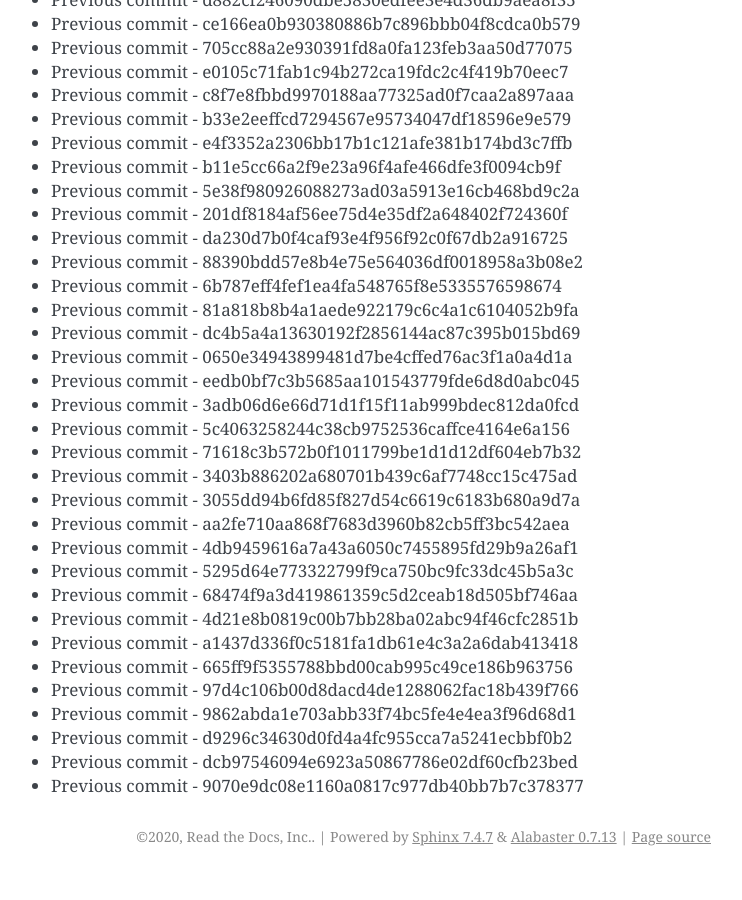
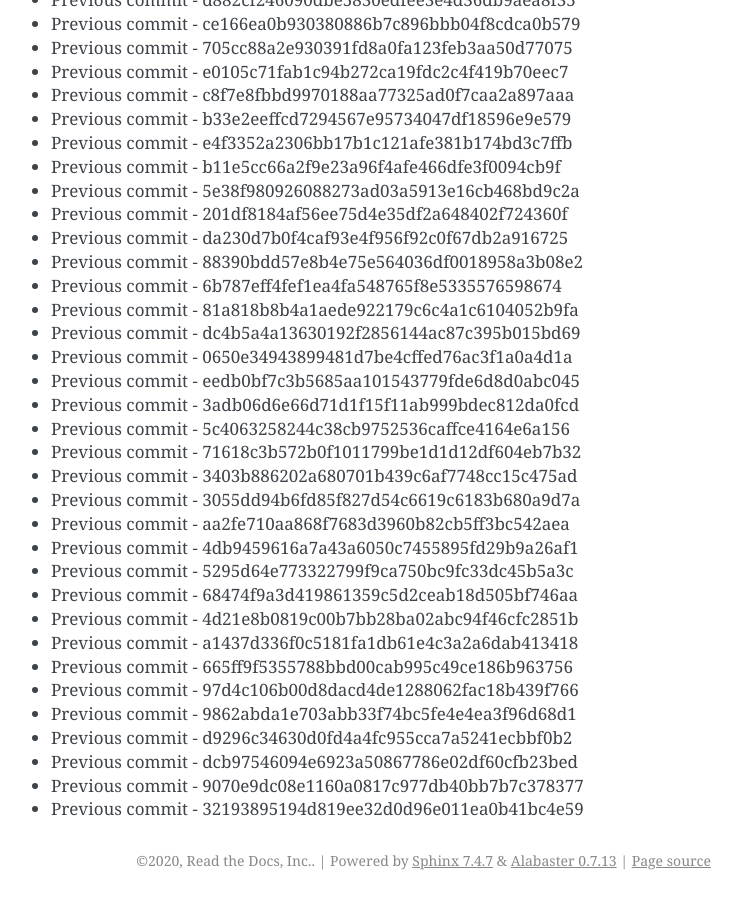
Before and after one commit to readthedocs/rtd-git-stresstest, a Sphinx documentation site: the page built from docs/updates.rst, in a window 1280 px wide and 900 px high, scrolled down 85158 px. Shown: the whole window, without its empty margins (399-1141 px from the left). Built offline with Sphinx 7.4.7, drawn with Linux system fonts in a browser that asks for light colours; before the commit the page ends 86034 px from its top, so only the background shows below that.

Commit message:
Generating commit from previous: 32193895194d819ee32d0d96e011ea0b41bc4e59

```diff
--- a/docs/updates.rst
+++ b/docs/updates.rst
@@ -3610,3 +3610,4 @@ It can be tested for any performance characteristics.
 * Previous commit - d9296c34630d0fd4a4fc955cca7a5241ecbbf0b2
 * Previous commit - dcb97546094e6923a50867786e02df60cfb23bed
 * Previous commit - 9070e9dc08e1160a0817c977db40bb7b7c378377
+* Previous commit - 32193895194d819ee32d0d96e011ea0b41bc4e59
```
